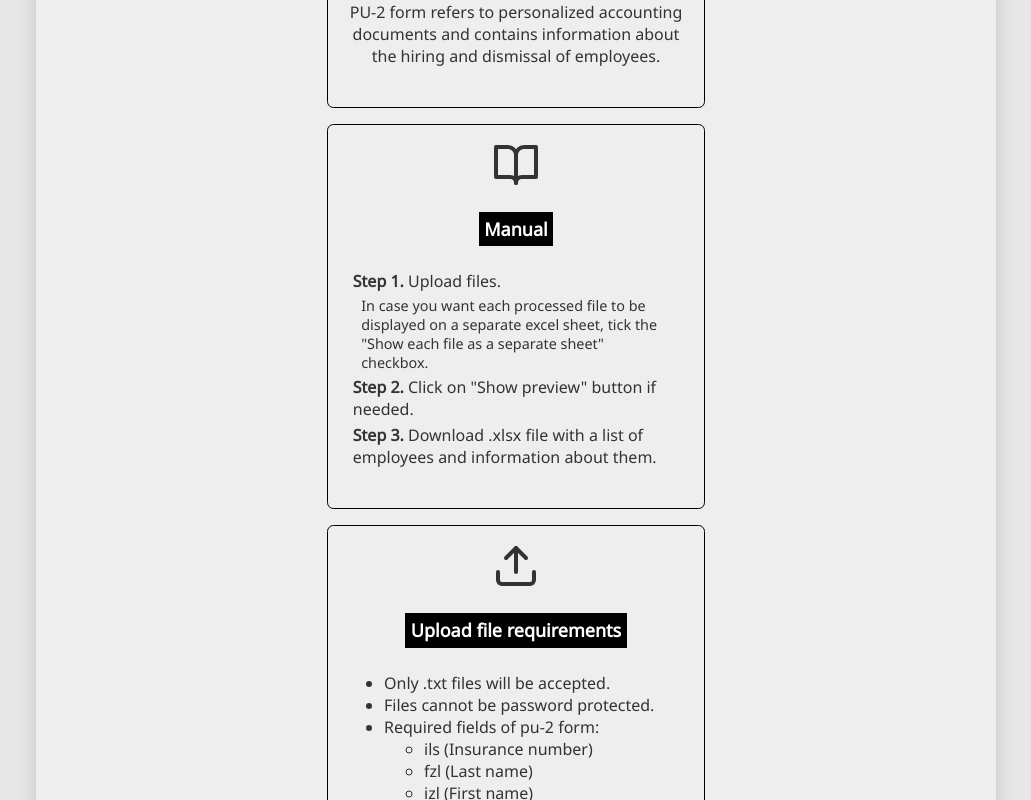
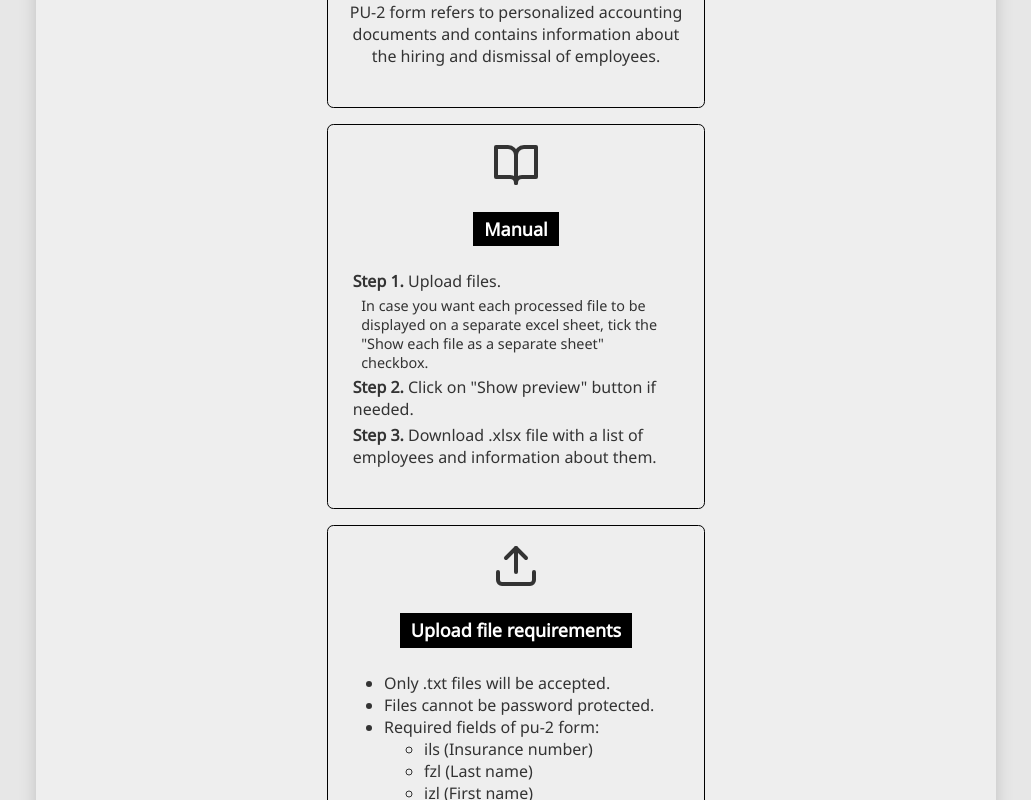
Before and after one commit to vlrsmlkv/pu-2, a React (Create React App) app: page /pu-2/info in a window 1280 px wide. Shown: the part 520-1320 px from the top of the page, without its empty margins (124-1155 px from the left). Built offline with nearby package versions, Linux system fonts and the light colour scheme.

Commit message:
#11: refactor: InfoBlock component refactor

```diff
--- a/src/components/InfoBlock.jsx
+++ b/src/components/InfoBlock.jsx
@@ -1,15 +1,11 @@
 import React from "react";
 
-const InfoBlock = ({icon, header, infoText}) => {
-
-  return (
-    <div className="info-page-block">
-      {icon}
-      <span><p className="info-heading">{header}</p></span>
-      <div className="info-page-text">{infoText}</div>
-    </div>
-  );
-
-}
+const InfoBlock = ({children, icon, header, infoText}) => (
+  <div className="info-page-block">
+    {icon}
+    <span><p className="info-heading">{header}</p></span>
+    <div className="info-page-text">{children ? children : infoText}</div>
+  </div>
+);
 
 export default InfoBlock;
--- a/src/index.css
+++ b/src/index.css
@@ -50,7 +50,7 @@
   font-size: large;
   font-weight: bolder;
   max-width: fit-content;
-  padding: 0.3em;
+  padding: 0.3em 0.6em;
   background-color: #000;
   color: rgb(255, 255, 255);
   margin: 1em 0em 0em 0em;
--- a/src/pages/Info.jsx
+++ b/src/pages/Info.jsx
@@ -24,7 +24,7 @@ const Info = () => {
       <InfoBlock
         icon={<BookOpen className="info-page-icon"/>}
         header={"Manual"}
-        infoText={
+      >
         <ul className="unordered">
           <li><b>Step 1.</b> Upload files.
             <ul className="unordered">
@@ -34,13 +34,12 @@ const Info = () => {
           <li><b>Step 2.</b> Click on "Show preview" button if needed.</li>
           <li><b>Step 3.</b> Download .xlsx file with a list of employees and information about them.</li>
         </ul>
-        }
-      />
+      </InfoBlock>
 
       <InfoBlock
         icon={<Upload className="info-page-icon"/>}
         header={"Upload file requirements"}
-        infoText={
+      >
         <ul>
           <li>Only .txt files will be accepted.</li>
           <li>Files cannot be password protected.</li>
@@ -55,8 +54,7 @@ const Info = () => {
               </ul>
           </li>
         </ul>
-        }
-      />
+      </InfoBlock>
 
     </div>
   );
```
Lines whose indentation alone changed are shown as unchanged.
